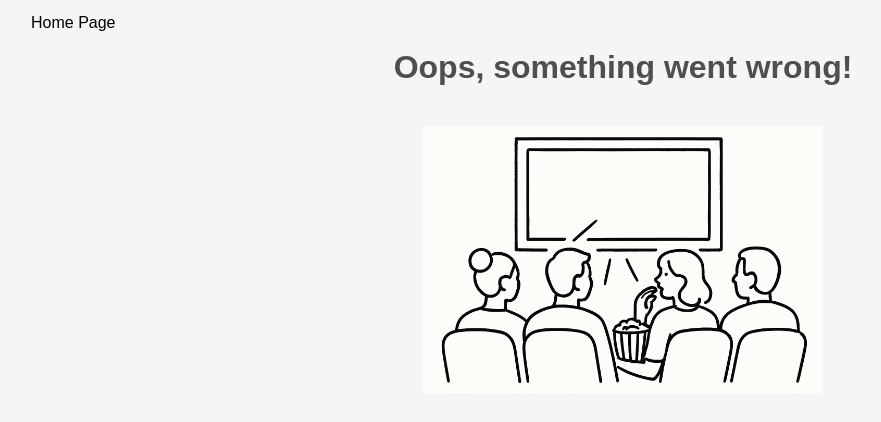
After one commit to x-cean/movie_app, a Flask app: template templates/404.html in a window 1280 px wide. The commit adds this page. Shown: the top 422 px of the page, without its empty margins (17-898 px from the left). Run offline with Flask 3, Linux system fonts and the light colour scheme; the template is opened without the code that fills it, so the values that code supplies are empty.

Commit message:
404 page customized

```diff
--- a/app.py
+++ b/app.py
@@ -112,5 +112,10 @@ def delete_movie(user_id: int, movie_id: int):
     return redirect(url_for('list_user_movies', user_id=user_id))
 
 
+@app.errorhandler(404)
+def page_not_found(e):
+    return render_template('404.html'), 404
+
+
 if __name__ == '__main__':
     app.run(host='0.0.0.0', port=5002, debug=True)
--- a/static/style.css
+++ b/static/style.css
@@ -10,7 +10,7 @@ img {
     margin: 0 auto;
 }
 
-#audience_picture {
+#audience_picture, #error_picture {
     display: block;
     margin: 40px auto 0 auto; /* 40px top margin, auto left/right, 0 bottom */
 }
--- /dev/null
+++ b/templates/404.html
@@ -0,0 +1,19 @@
+<!DOCTYPE html>
+<html lang="en">
+<head>
+    <meta charset="UTF-8">
+    <meta name="viewport" content="width=device-width, initial-scale=1.0">
+    <title>404 - MovieWeb App</title>
+    <link rel="stylesheet" href="{{ url_for('static', filename='style.css') }}">
+</head>
+<body>
+    <div class="navbar">
+        <a href="/">Home Page</a>
+    </div>
+    <h1>Oops, something went wrong!</h1>
+    <img src="{{ url_for('static', filename='figures/error_picture.png') }}"
+         alt="404 Error"
+         id="error_picture"
+         width="400">
+</body>
+</html>
```
Also changed, not shown: static/figures/error_picture.png (added).
